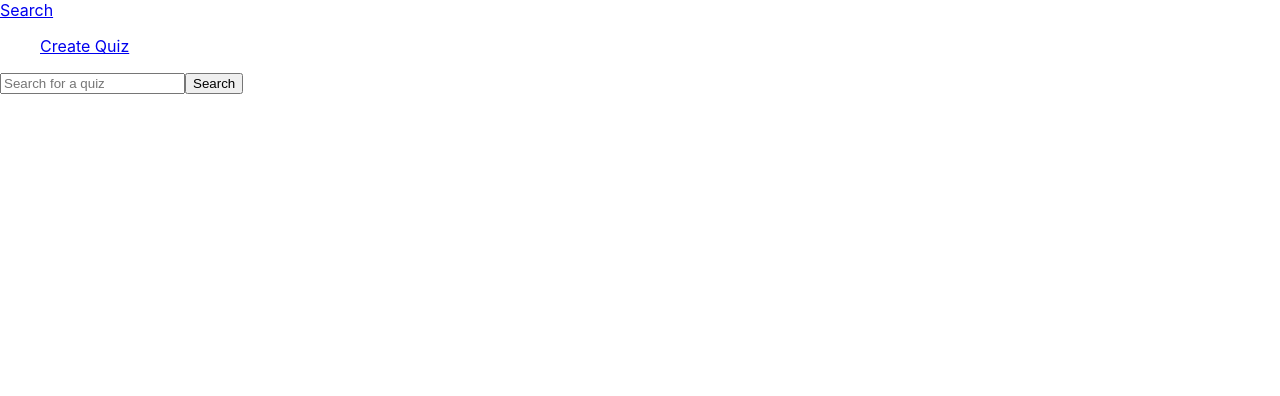
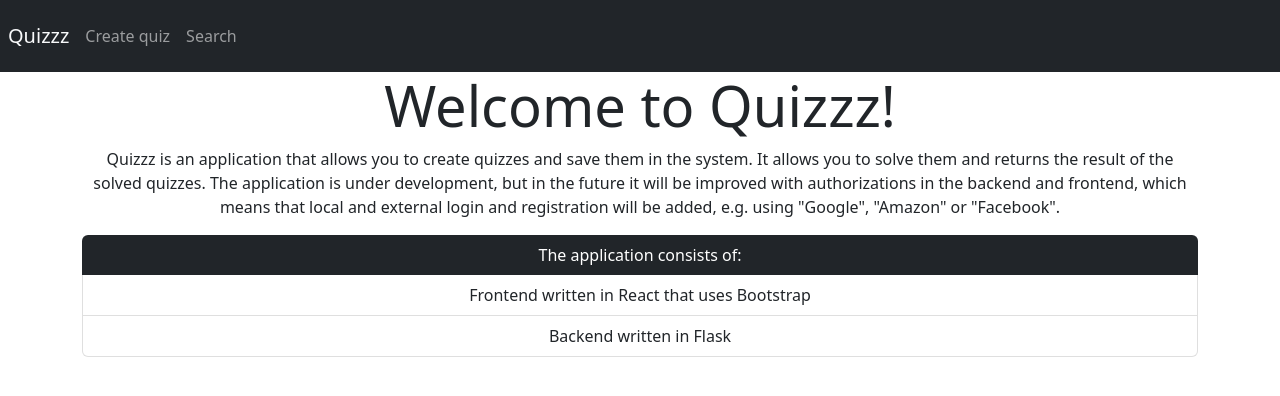
Before and after one commit to kosiyyu/quizzz, a React (Create React App) app in the folder frontend/fontend-app/: page / in a window 1280 px wide. Shown: the top 396 px of the page. Built offline with nearby package versions, Linux system fonts and the light colour scheme.

Commit message:
finishing application

```diff
--- a/frontend/fontend-app/package.json
+++ b/frontend/fontend-app/package.json
@@ -7,7 +7,9 @@
     "@testing-library/react": "^13.4.0",
     "@testing-library/user-event": "^13.5.0",
     "axios": "^1.2.2",
+    "bootstrap": "^5.2.3",
     "react": "^18.2.0",
+    "react-bootstrap": "^2.7.0",
     "react-dom": "^18.2.0",
     "react-router-dom": "^6.6.2",
     "react-scripts": "5.0.1",
--- a/frontend/fontend-app/src/App.css
+++ b/frontend/fontend-app/src/App.css
@@ -134,3 +134,10 @@
 /*button[type=button]:hover {*/
 /*    background-color: #9B0000; !* warm brown color *!*/
 /*}*/
+
+.center-div {
+    position: absolute;
+    top: 50%;
+    left: 50%;
+    transform: translate(-50%, -50%);
+}
--- a/frontend/fontend-app/src/App.js
+++ b/frontend/fontend-app/src/App.js
@@ -7,6 +7,7 @@ import CreateQuizPage from "./pages/CreateQuizPage";
 import SolveQuizPage from "./pages/SolveQuizPage";
 import SearchPage from "./pages/SearchPage";
 import ResultPage from "./pages/ResultPage";
+import HomePage from "./pages/HomePage";
 
 function App() {
     return (
@@ -15,7 +16,8 @@ function App() {
             <ToastContainer/>
             <div>
                 <Routes>
-                    <Route path="/" element={<SearchPage/>}/>
+                    <Route path="/" element={<HomePage/>}/>
+                    <Route path="/search" element={<SearchPage/>}/>
                     <Route path="/create" element={<CreateQuizPage/>}/>
                     <Route path="/solve/:id" element={<SolveQuizPage/>}/>
                     <Route path="/result/:id" element={<ResultPage/>}/>
--- a/frontend/fontend-app/src/components/CreateQuiz.jsx
+++ b/frontend/fontend-app/src/components/CreateQuiz.jsx
@@ -1,6 +1,6 @@
 import React, {useState} from 'react';
 import {createQuiz} from '../services/QuizApi'
-
+import 'bootstrap/dist/css/bootstrap.min.css';
 
 const CreateQuiz = () => {
     const [quizName, setQuizName] = useState('');
@@ -57,7 +57,7 @@ const CreateQuiz = () => {
     }
 
     const handleRemoveAnswer = (questionIndex, answerIndex) => {
-        //console.log("aaaaaaaaaaaaaaaaaa");
+        //console.log("aaaaaaaaaaaaaaaa");
         setAnswers(prevAnswers => {
             const updatedAnswers = [...prevAnswers];
             updatedAnswers[questionIndex] = updatedAnswers[questionIndex].filter((_, i) => i !== answerIndex);
@@ -86,11 +86,11 @@ const CreateQuiz = () => {
 
     return (
         <div className={"container"}>
-            <h1>Create Quiz</h1>
+            <h1 className="display-4">Create quiz</h1>
             <form onSubmit={handleSubmit}>
-                <div className={"center-div"}>
+                <div>
                     <label htmlFor="quizName">Quiz Name:</label>
-                    <input
+                    <input className="form-control"
                         type="text"
                         id="quizName"
                         value={quizName}
@@ -102,19 +102,21 @@ const CreateQuiz = () => {
                     <div className={"question"} key={i}>
                         <label htmlFor={`question${i}`}>Question {i + 1}:</label>
                         <input
+                            className="form-control"
                             type="text"
                             id={`question${i}`}
                             value={q}
                             onChange={(e) => handleQuestionChange(i, e)}
                         />
-                        <button type="button" onClick={() => handleRemoveQuestion(i)}>
-                            rem quest Dummy
+                        <button className="btn btn-dark" type="button" onClick={() => handleRemoveQuestion(i)}>
+                            Remove question
                         </button>
                         <br/>
                         {answers[i].map((a, j) => (
                             <div className={"answer"} key={j}>
                                 <label htmlFor={`answer${i}-${j}`}>Answer {j + 1}:</label>
                                 <input
+                                    className="form-control"
                                     type="text"
                                     id={`answer${i}-${j}`}
                                     value={a}
@@ -127,23 +129,23 @@ const CreateQuiz = () => {
                                     checked={correctAnswers[i] === j}
                                     onChange={() => handleCorrectAnswerChange(i, j)}
                                 />
-                                <button type="button" onClick={() => handleRemoveAnswer(i, j)}>
-                                    rem ans Dummy
+                                <button className="btn btn-dark m-2" type="button" onClick={() => handleRemoveAnswer(i, j)}>
+                                    Remove answer
                                 </button>
                                 <br/>
                             </div>
                         ))}
-                        <button type="button" onClick={() => handleAddAnswer(i)}>
-                            Add Answer
+                        <button className="btn btn-dark m-2" type="button" onClick={() => handleAddAnswer(i)}>
+                            Add answer
                         </button>
                         <br/>
                     </div>
                 ))}
-                <button type="button" onClick={handleAddQuestion}>
+                <button className="btn btn-dark m-2" type="button" onClick={handleAddQuestion}>
                     Add Question
                 </button>
                 <br/>
-                <button type="submit">Create Quiz</button>
+                <button className="btn btn-dark m-2 btn-lg p-3" type="submit">Create Quiz</button>
             </form>
         </div>
     );
--- /dev/null
+++ b/frontend/fontend-app/src/components/Home.jsx
@@ -0,0 +1,22 @@
+import 'bootstrap/dist/css/bootstrap.min.css';
+
+export default function Home() {
+    return (<div className="container">
+            <main className="text-center">
+                <h1 className="display-4">Welcome to Quizzz!</h1>
+                <p>
+                    Quizzz is an application that allows you to create quizzes and save them in the system.
+                    It allows you to solve them and returns the result of the solved quizzes.
+                    The application is under development, but in the future it will be improved with authorizations in the backend and frontend, which means that local and external login and registration will be added, e.g. using "Google", "Amazon" or "Facebook".
+                </p>
+                <div className="services-container">
+                    <ul className="list-group">
+                        <li className="list-group-item active bg-dark border-0">The application consists of:</li>
+                        <li className="list-group-item">Frontend written in React that uses Bootstrap</li>
+                        <li className="list-group-item">Backend written in Flask</li>
+                    </ul>
+                </div>
+            </main>
+        </div>
+    )
+}
--- a/frontend/fontend-app/src/components/NavBar.jsx
+++ b/frontend/fontend-app/src/components/NavBar.jsx
@@ -1,10 +1,17 @@
 import { NavLink } from "react-router-dom"
+import 'bootstrap/dist/css/bootstrap.min.css';
+
 export default function NavBar(){
     return (
-        <nav className="nav">
-            <NavLink to="/" className="site-title">Search</NavLink>
-            <ul>
-                <NavLink to="/create">Create Quiz</NavLink>
+        <nav className="navbar navbar-expand-lg navbar-dark bg-dark">
+            <NavLink to="/" className="navbar-brand text-light m-2">Quizzz</NavLink>
+            <ul className="navbar-nav">
+                <li className="nav-item">
+                    <NavLink to="/create" className="nav-link">Create quiz</NavLink>
+                </li>
+                <li className="nav-item">
+                    <NavLink to="/search" className="nav-link">Search</NavLink>
+                </li>
             </ul>
         </nav>
     )
--- a/frontend/fontend-app/src/components/Result.jsx
+++ b/frontend/fontend-app/src/components/Result.jsx
@@ -1,5 +1,6 @@
 import React, {useEffect, useState} from 'react';
 import {getResultById} from "../services/ResultApi";
+import 'bootstrap/dist/css/bootstrap.min.css';
 
 const Result = ({id}) => {
     const [result, setResult] = useState(null);
@@ -11,13 +12,17 @@ const Result = ({id}) => {
             });
     }, [])
     //console.log(result)
-    return result === null || result === undefined ? <p>Loading the result...</p> : (<div>
-            Your score is: {result.score} / 100
-            <br/>
-            Your mark
-            is: {result.score >= 90 ? '5.0' : result.score >= 80 ? '4.5' : result.score >= 70 ? '4.0' : result.score >= 60 ? '3.5' : result.score >= 50 ? '3.0' : '2.0'
-        }
+    return result === null || result === undefined ? <p className="text-center">Loading the result...</p> : (
+        <div className="container">
+            <h1 className="display-4">Solve quiz</h1>
+            <div className="center-div">
+                <h3 className="card-title">Your score is: {result.score} / 100</h3>
+                <h3 className="card-text">Your mark
+                    is: {result.score >= 90 ? '5.0' : result.score >= 80 ? '4.5' : result.score >= 70 ? '4.0' : result.score >= 60 ? '3.5' : result.score >= 50 ? '3.0' : '2.0'}
+                </h3>
+            </div>
         </div>)
+
 }
 
 export default Result;
--- a/frontend/fontend-app/src/components/Search.jsx
+++ b/frontend/fontend-app/src/components/Search.jsx
@@ -1,25 +1,82 @@
-import React, { useState } from 'react';
-import { getQuizByName} from "../services/QuizApi";
-import { useNavigate } from 'react-router-dom';
+import React, {useState} from 'react';
+import {getQuizByName} from "../services/QuizApi";
+import {useNavigate} from 'react-router-dom';
+import 'bootstrap/dist/css/bootstrap.min.css';
+import {toast} from "react-toastify";
+
 const Search = (props) => {
     const [searchValue, setSearchValue] = useState('');
     const navigate = useNavigate();
 
     const handleSearch = async (searchValue) => {
         const quiz = await getQuizByName(searchValue);
-        if (quiz) {
+        if (quiz === null || quiz === undefined) {
+            toast.error('Such a quiz does not exist!', {
+                position: toast.POSITION.BOTTOM_RIGHT
+            });
+        } else {
+            toast.success(`Quiz ${searchValue}!`, {
+                position: toast.POSITION.BOTTOM_RIGHT
+            });
             navigate(`/solve/${quiz.id}`);
-        } else {
-            alert('Quiz not found');
         }
     }
 
     return (
-        <div>
-            <input type="text" placeholder="Search for a quiz" value={searchValue} onChange={(e) => setSearchValue(e.target.value)}/>
-            <button onClick={() => handleSearch(searchValue.toString())}>Search</button>
+        <div className="center-div">
+            <div className="d-flex align-items-center justify-content-center m-2">
+                <div className="input-group mb-3">
+                    <input type="text" className="form-control form-control-lg p-3" placeholder="Search for a quiz..." value={searchValue}
+                           onChange={(e) => setSearchValue(e.target.value)}/>
+                    <div className="input-group-append">
+                        <button className="btn btn-dark ml-3 form-group btn-lg p-3"
+                                onClick={() => handleSearch(searchValue.toString())}>Search
+                        </button>
+                    </div>
+                </div>
+            </div>
         </div>
     );
 }
 
 export default Search;
+
+// <div className="d-flex justify-content-center align-items-center">
+//     <div className="input-group mb-3">
+//         <input type="text" className="form-control" placeholder="Recipient's username" aria-label="Recipient's username"
+//                aria-describedby="basic-addon2">
+//             <div className="input-group-append">
+//                 <button className="btn btn-outline-secondary" type="button">Button</button>
+//             </div>
+//     </div>
+// </div>
+
+
+// <div className="input-group mb-3">
+//     <div className="input-group-prepend">
+//         <button className="btn btn-outline-secondary" type="button">Button</button>
+//     </div>
+//     <input type="text" className="form-control" placeholder="" aria-label="" aria-describedby="basic-addon1">
+// </div>
+
+//ten jest na srodku ale button jest pod inputem
+
+// <div className="d-flex align-items-center justify-content-center m-2">
+//     <div className="input-group-prepend">
+//         <button className="btn btn-dark ml-3 form-group" onClick={() => handleSearch(searchValue.toString())}>Search</button>
+//     </div>
+//     <input type="text" className="input-group" placeholder="Search for a quiz" value={searchValue} onChange={(e) => setSearchValue(e.target.value)}/>
+// </div>
+
+//ten sie rozciaga
+
+// <div className="d-flex align-items-center justify-content-center m-2">
+//     <div className="form-group m-100">
+//         <input type="text" className="input-group-prepend" placeholder="Search for a quiz" value={searchValue}
+//                onChange={(e) => setSearchValue(e.target.value)}/>
+//         <button className="btn btn-dark ml-3 form-group" onClick={() => handleSearch(searchValue.toString())}>Search
+//         </button>
+//     </div>
+// </div>
+
+//ten jest git tyle ze input nie jest stylowany
--- a/frontend/fontend-app/src/components/SolveQuiz.jsx
+++ b/frontend/fontend-app/src/components/SolveQuiz.jsx
@@ -1,7 +1,8 @@
 import React, {useEffect, useState} from 'react';
-import { useNavigate } from 'react-router-dom';
+import {useNavigate} from 'react-router-dom';
 import {createResult} from '../services/ResultApi';
 import {getQuizById} from "../services/QuizApi";
+import 'bootstrap/dist/css/bootstrap.min.css';
 
 const SolveQuiz = ({id}) => {
     const [quiz, setQuiz] = useState(null);
@@ -37,10 +38,12 @@ const SolveQuiz = ({id}) => {
         navigate(`/result/${data.id}`);
     }
 
-    return quiz === null || quiz === undefined ? <p>Loading the quiz...</p> : (
+    return quiz === null || quiz === undefined ? <p className="text-white">Loading the quiz...</p> : (
+        <div className="container">
+            <h1 className="display-4">Solve quiz</h1>
             <form onSubmit={handleSubmit}>
                 {quiz.questions.map((question, index) => (<div key={index}>
-                <label>{question.text}</label>
+                    <h6 className="text-dark">{question.text}</h6>
                     {question.answers.map((answer, answerIndex) => (<div key={answerIndex}>
                         <input
                             type="radio"
@@ -49,11 +52,13 @@ const SolveQuiz = ({id}) => {
                             checked={selectedAnswers[index] === answerIndex}
                             onChange={() => handleAnswerChange(index, answerIndex)}
                         />
-                    <label>{answer.text}</label>
+                        <label className="text-dark">{answer.text}</label>
                     </div>))}
                 </div>))}
-            <button type="submit">Submit</button>
-        </form>);
+                <button className="btn btn-dark m-2" type="submit">Submit</button>
+            </form>
+        </div>);
+
 }
 
 export default SolveQuiz;
--- a/frontend/fontend-app/src/index.css
+++ b/frontend/fontend-app/src/index.css
@@ -1,13 +1,13 @@
-body {
-  margin: 0;
-  font-family: -apple-system, BlinkMacSystemFont, 'Segoe UI', 'Roboto', 'Oxygen',
-    'Ubuntu', 'Cantarell', 'Fira Sans', 'Droid Sans', 'Helvetica Neue',
-    sans-serif;
-  -webkit-font-smoothing: antialiased;
-  -moz-osx-font-smoothing: grayscale;
-}
+/*body {*/
+/*  margin: 0;*/
+/*  font-family: -apple-system, BlinkMacSystemFont, 'Segoe UI', 'Roboto', 'Oxygen',*/
+/*    'Ubuntu', 'Cantarell', 'Fira Sans', 'Droid Sans', 'Helvetica Neue',*/
+/*    sans-serif;*/
+/*  -webkit-font-smoothing: antialiased;*/
+/*  -moz-osx-font-smoothing: grayscale;*/
+/*}*/
 
-code {
-  font-family: source-code-pro, Menlo, Monaco, Consolas, 'Courier New',
-    monospace;
-}
+/*code {*/
+/*  font-family: source-code-pro, Menlo, Monaco, Consolas, 'Courier New',*/
+/*    monospace;*/
+/*}*/
--- /dev/null
+++ b/frontend/fontend-app/src/pages/HomePage.jsx
@@ -0,0 +1,5 @@
+import Home from "../components/Home";
+
+export default function HomePage(){
+    return(<Home/>)
+}
```
Also changed, not shown: 2 other files (tests, documents, lock files or other folders). Lines whose indentation alone changed are shown as unchanged.
